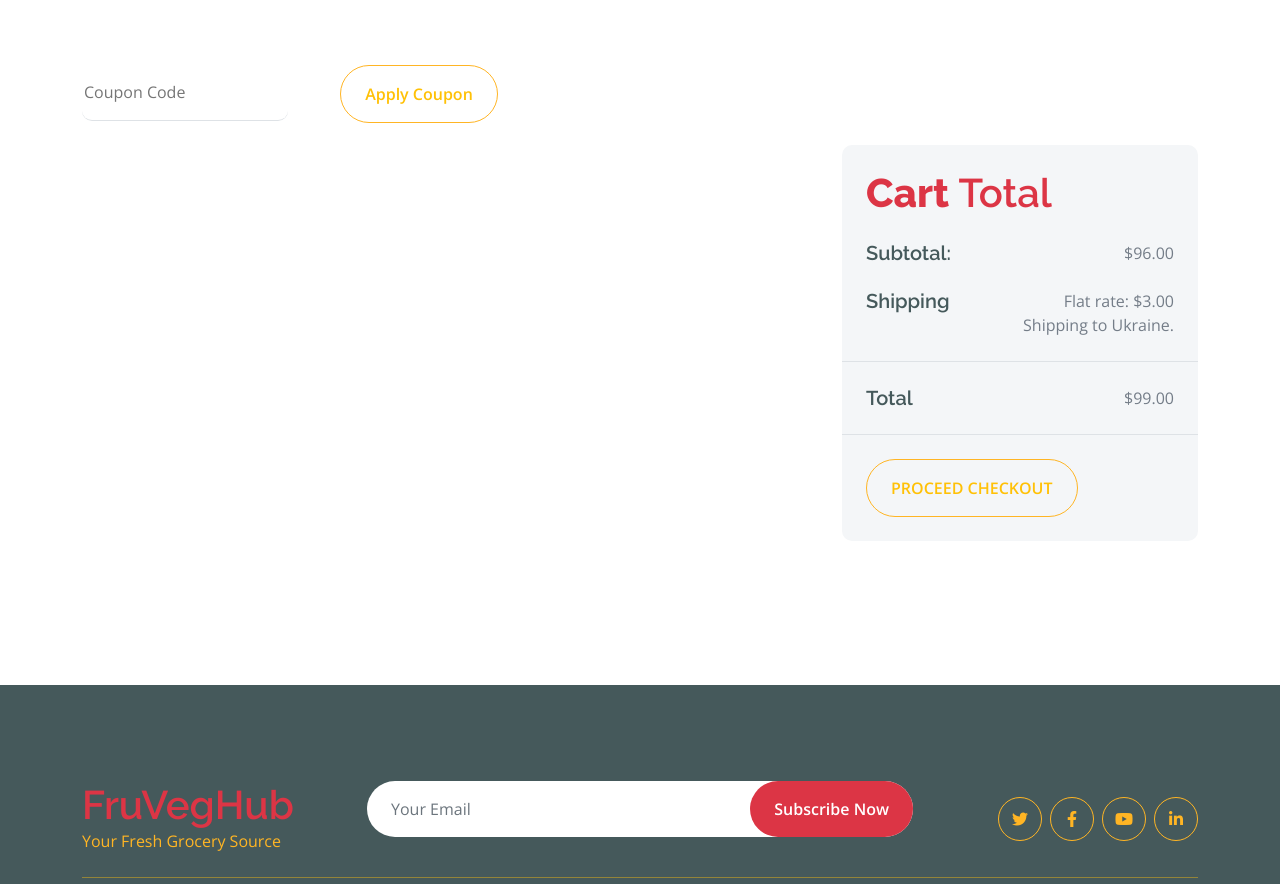
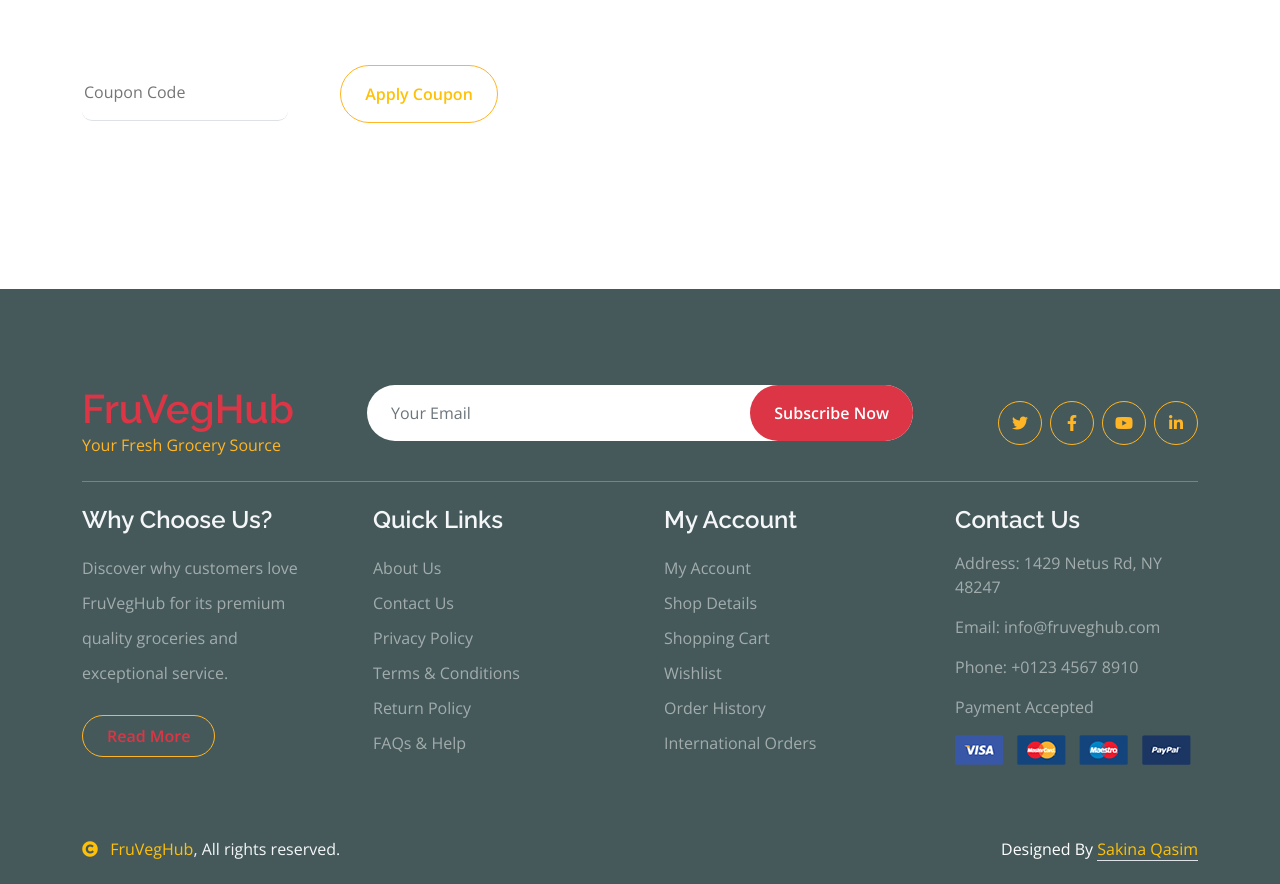
Before and after one commit to SakinaQasim/Task_2-GrowIntern, a PHP site: page /cart.php in a window 1280 px wide. Shown: the part 465-1349 px from the top of the page. After the commit the page ends 1326 px from the top, so only its background shows below. Run offline with PHP 8.4, Linux system fonts and the light colour scheme; data that the repository does not hold is empty; some libraries are stand-ins or nearby versions.

Commit message:
third commit

```diff
--- a/cart.php
+++ b/cart.php
@@ -104,7 +104,7 @@ if (isset($_GET['id']))
                 <input type="text" class="border-0 border-bottom rounded me-5 py-3 mb-4" placeholder="Coupon Code">
                 <button class="btn border-secondary rounded-pill px-4 py-3 text-warning" type="button">Apply Coupon</button>
             </div>
-            <div class="row g-4 justify-content-end">
+            <!-- <div class="row g-4 justify-content-end">
                 <div class="col-8"></div>
                 <div class="col-sm-8 col-md-7 col-lg-6 col-xl-4">
                     <div class="bg-light rounded">
@@ -129,7 +129,7 @@ if (isset($_GET['id']))
                         <button class="btn border-secondary rounded-pill px-4 py-3 text-warning text-uppercase mb-4 ms-4" type="button">Proceed Checkout</button>
                     </div>
                 </div>
-            </div>
+            </div> -->
         </div>
     </div>
     <!-- Cart Page End -->
```
